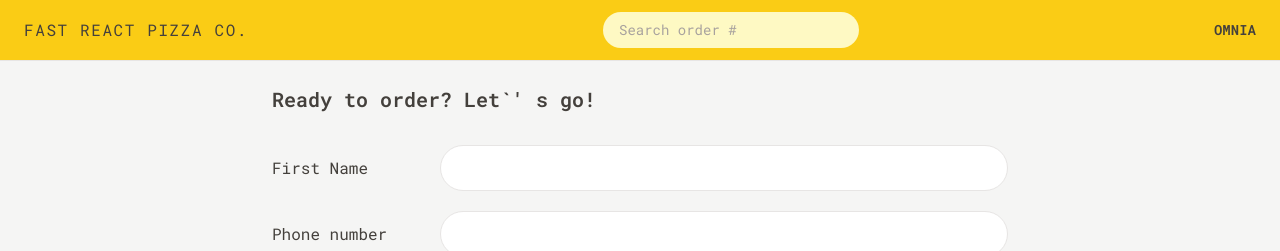
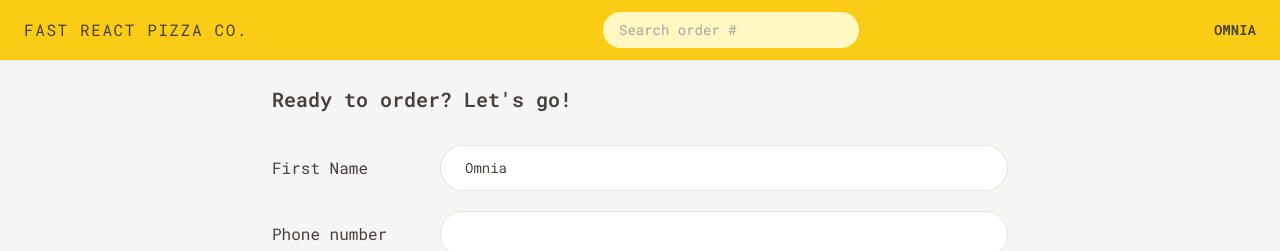
Before and after one commit to omniatawfek/react-fast-pizza, a React (Vite) app: page /order/new in a window 1280 px wide. Shown: the top 251 px of the page. Built offline with nearby package versions, Linux system fonts and the light colour scheme.

Commit message:
Modeling the user state

```diff
--- a/package.json
+++ b/package.json
@@ -10,8 +10,10 @@
     "preview": "vite preview"
   },
   "dependencies": {
+    "@reduxjs/toolkit": "^2.11.2",
     "react": "^18.2.0",
     "react-dom": "^18.2.0",
+    "react-redux": "^9.2.0",
     "react-router-dom": "^6.30.3"
   },
   "devDependencies": {
--- a/src/features/cart/Cart.jsx
+++ b/src/features/cart/Cart.jsx
@@ -1,3 +1,4 @@
+import { useSelector } from 'react-redux';
 import Button from '../../ui/Button';
 import LinkButton from '../../ui/LinkButton';
 import CartItem from '../cart/CartItem';
@@ -26,13 +27,14 @@
 ];
 
 function Cart() {
+  const username = useSelector((state) => state.user.username);
   const cart = fakeCart;
 
   return (
     <div className="px-4 py-3">
       <LinkButton to="/menu">&larr; Back to menu</LinkButton>
 
-      <h2 className="mt-7 text-xl font-semibold">Your cart, %NAME%</h2>
+      <h2 className="mt-7 text-xl font-semibold">Your cart,{username}</h2>
 
       <ul className="mt-3 divide-y divide-stone-200 border-b">
         {cart.map((item) => (
--- a/src/features/order/CreateOrder.jsx
+++ b/src/features/order/CreateOrder.jsx
@@ -1,6 +1,7 @@
 import { useState } from 'react';
 import { Form, useActionData, useNavigation } from 'react-router-dom';
 import Button from '../../ui/Button';
+import { useSelector } from 'react-redux';
 //import { createOrder } from '../../services/apiRestaurant';
 
 // https://uibakery.io/regex-library/phone-number
@@ -34,6 +35,7 @@
 ];
 
 function CreateOrder() {
+  const username = useSelector((state) => state.user.username);
   const navigation = useNavigation();
   const isSubmitting = navigation.state === 'submitting';
 
@@ -45,13 +47,19 @@
   return (
     <div className="px-4 py-6">
       <h2 className="mb-8 text-xl font-semibold">
-        Ready to order? Let`&apos; s go!
+        Ready to order? Let&apos;s go!
       </h2>
 
       <Form method="POST">
         <div className="mb-5 flex flex-col gap-2 sm:flex-row sm:items-center">
           <label className="sm:basis-40">First Name</label>
-          <input type="text" name="customer" required className="input grow" />
+          <input
+            type="text"
+            name="customer"
+            defaultValue={username}
+            required
+            className="input grow"
+          />
         </div>
 
         <div className="mb-5 flex flex-col gap-2 sm:flex-row sm:items-center">
--- a/src/features/user/CreateUser.jsx
+++ b/src/features/user/CreateUser.jsx
@@ -1,11 +1,19 @@
 import { useState } from 'react';
 import Button from '../../ui/Button';
+import { useDispatch } from 'react-redux';
+import { updateName } from './userSlice';
+import { useNavigate } from 'react-router-dom';
 
 function CreateUser() {
   const [username, setUsername] = useState('');
+  const dispatch = useDispatch();
+  const navigate = useNavigate();
 
   function handleSubmit(e) {
     e.preventDefault();
+    if (!username) return;
+    dispatch(updateName(username));
+    navigate('/menu');
   }
 
   return (
--- a/src/features/user/Username.jsx
+++ b/src/features/user/Username.jsx
@@ -1,3 +1,9 @@
+import { useSelector } from 'react-redux';
+
 export default function Username() {
-  return <div className="hidden text-sm font-semibold md:block">Omnia</div>;
+  const username = useSelector((state) => state.user.username);
+  if (!username) return null;
+  return (
+    <div className="hidden text-sm font-semibold md:block">{username}</div>
+  );
 }
--- a/src/features/user/userSlice.js
+++ b/src/features/user/userSlice.js
@@ -1,21 +1,40 @@
-function getPosition() {
-  return new Promise(function (resolve, reject) {
-    navigator.geolocation.getCurrentPosition(resolve, reject);
-  });
-}
+// function getPosition() {
+//   return new Promise(function (resolve, reject) {
+//     navigator.geolocation.getCurrentPosition(resolve, reject);
+//   });
+// }
 
-async function fetchAddress() {
-  // 1) We get the user's geolocation position
-  const positionObj = await getPosition();
-  const position = {
-    latitude: positionObj.coords.latitude,
-    longitude: positionObj.coords.longitude,
-  };
+import { createSlice } from '@reduxjs/toolkit';
 
-  // 2) Then we use a reverse geocoding API to get a description of the user's address, so we can display it the order form, so that the user can correct it if wrong
-  const addressObj = await getAddress(position);
-  const address = `${addressObj?.locality}, ${addressObj?.city} ${addressObj?.postcode}, ${addressObj?.countryName}`;
+// async function fetchAddress() {
+//   // 1) We get the user's geolocation position
+//   const positionObj = await getPosition();
+//   const position = {
+//     latitude: positionObj.coords.latitude,
+//     longitude: positionObj.coords.longitude,
+//   };
 
-  // 3) Then we return an object with the data that we are interested in
-  return { position, address };
-}
+//   // 2) Then we use a reverse geocoding API to get a description of the user's address, so we can display it the order form, so that the user can correct it if wrong
+//   const addressObj = await getAddress(position);
+//   const address = `${addressObj?.locality}, ${addressObj?.city} ${addressObj?.postcode}, ${addressObj?.countryName}`;
+
+//   // 3) Then we return an object with the data that we are interested in
+//   return { position, address };
+// }
+
+const initialState = {
+  username: 'Omnia',
+};
+
+const userSlice = createSlice({
+  name: 'user',
+  initialState,
+  reducers: {
+    updateName(state, action) {
+      state.username = action.payload;
+    },
+  },
+});
+
+export const { updateName } = userSlice.actions;
+export default userSlice.reducer;
--- a/src/main.jsx
+++ b/src/main.jsx
@@ -2,9 +2,12 @@
 import ReactDOM from 'react-dom/client';
 import App from './App.jsx';
 import './index.css';
-
+import { Provider } from 'react-redux';
+import store from './store.js';
 ReactDOM.createRoot(document.getElementById('root')).render(
   <React.StrictMode>
-    <App />
+    <Provider store={store}>
+      <App />
+    </Provider>
   </React.StrictMode>,
 );
--- /dev/null
+++ b/src/store.js
@@ -0,0 +1,11 @@
+import { configureStore } from '@reduxjs/toolkit';
+
+import useReducer from './features/user/userSlice';
+
+const store = configureStore({
+  reducer: {
+    user: useReducer,
+  },
+});
+
+export default store;
--- a/src/ui/Home.jsx
+++ b/src/ui/Home.jsx
@@ -1,5 +1,8 @@
+import { useSelector } from 'react-redux';
 import CreateUser from '../features/user/CreateUser';
+import Button from './Button';
 function Home() {
+  const username = useSelector((state) => state.user.username);
   return (
     <div className="my-10 px-4 text-center sm:my-16">
       <h1 className="mb-8 text-xl font-semibold md:text-3xl">
@@ -9,7 +12,13 @@
           Straight out of the oven, straight to you.
         </span>
       </h1>
-      <CreateUser />
+      {username === '' ? (
+        <CreateUser />
+      ) : (
+        <Button to="/menu" type="primary">
+          Continue ordering, {username}
+        </Button>
+      )}
     </div>
   );
 }
```
Also changed, not shown: 1 other file (tests, documents, lock files or other folders).
